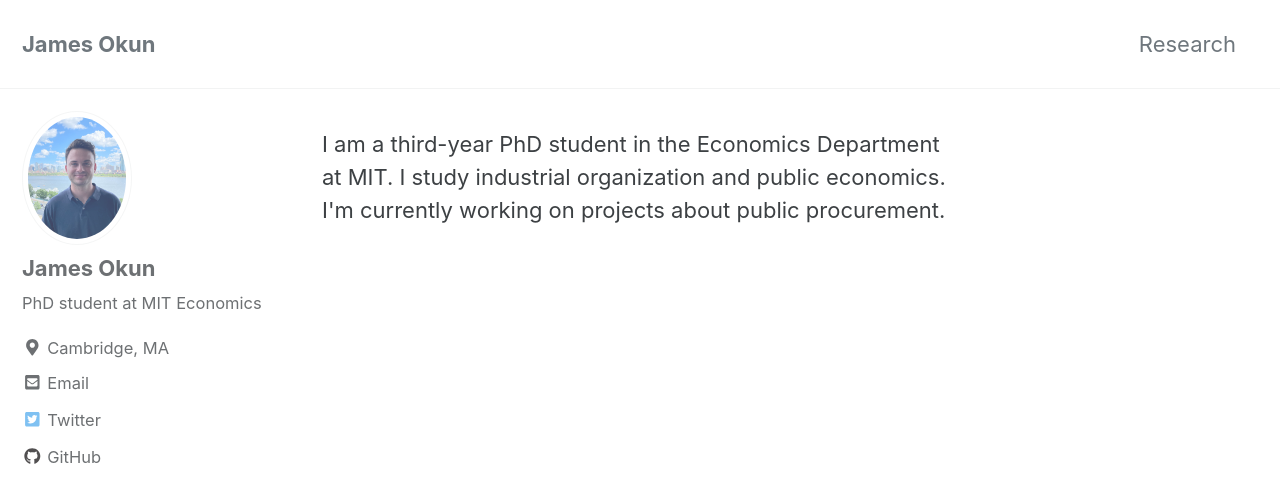
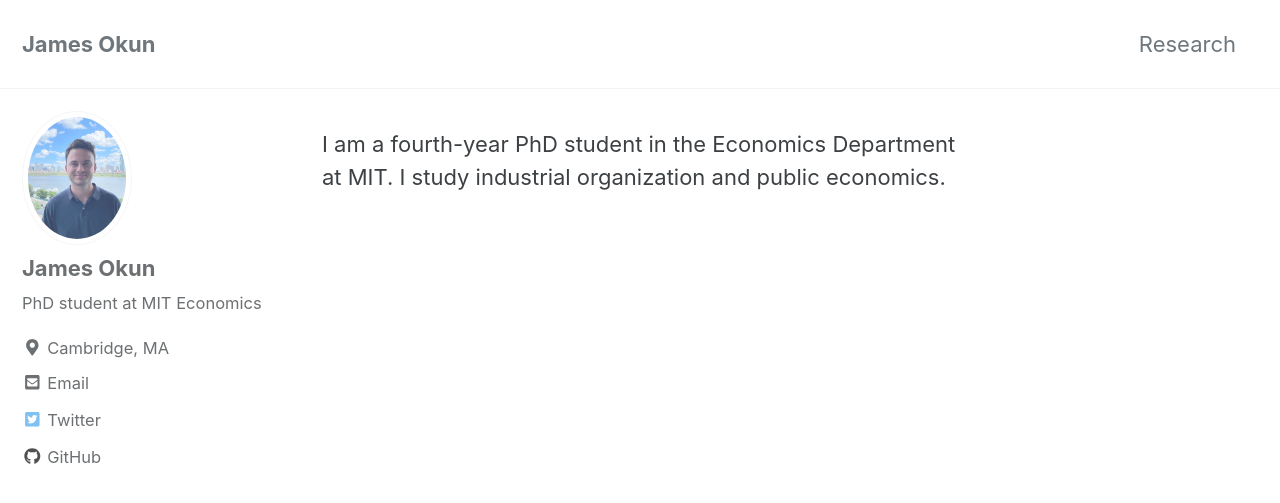
Before and after one commit to jamesokun/jamesokun.github.io, a Jekyll site: the page built from index.html, in a window 1280 px wide and 900 px high. Shown: the top 503 px of the window. Built offline with Jekyll 4.4.1, drawn with Linux system fonts in a browser that asks for light colours; nearby versions of some CDN libraries; the list of posts is cut into pages by our own code.

Commit message:
Update home.html

```diff
--- a/_layouts/home.html
+++ b/_layouts/home.html
@@ -2,4 +2,4 @@
 layout: archive
 ---
 
-I am a third-year PhD student in the Economics Department at MIT. I study industrial organization and public economics. I'm currently working on projects about public procurement.
+I am a fourth-year PhD student in the Economics Department at MIT. I study industrial organization and public economics.
```
